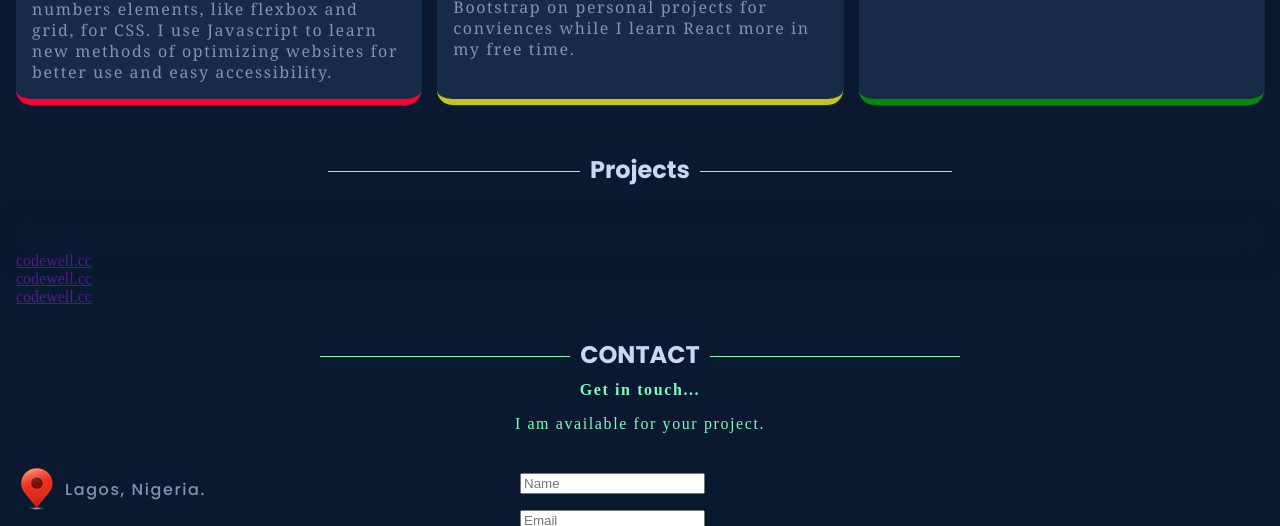
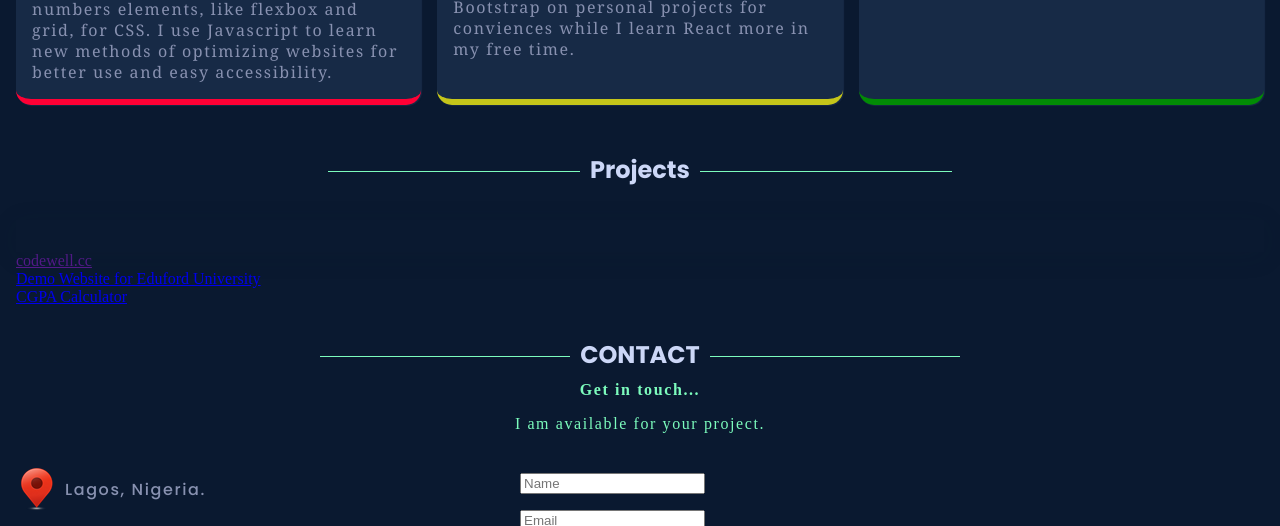
Before and after one commit to codedsleek/Portfolio, a plain HTML site: page index.html in a window 1280 px wide. Shown: the part 1226-1752 px from the top of the page. Drawn offline with nearby package versions, Linux system fonts and the light colour scheme.

Commit message:
Update index.html

```diff
--- a/index.html
+++ b/index.html
@@ -153,7 +153,7 @@
                 <div class="project-img"><a href=""></a></div>
                     <div>
                         <p class="description">
-                            <a href="">codewell.cc</a>
+                            <a href="https://codedsleek.github.io/Practice1/">Demo Website for Eduford University</a>
                         </p>
                     </div>
                 </div>
@@ -161,7 +161,7 @@
                 <div class="project-img2"><a href=""></a></div>
                     <div>
                         <p class="description2">
-                            <a href="">codewell.cc</a>
+                            <a href="https://codedsleek.github.io/CGPA_Calculator/">CGPA Calculator</a>
                         </p>
                     </div>
                 </div>
```
